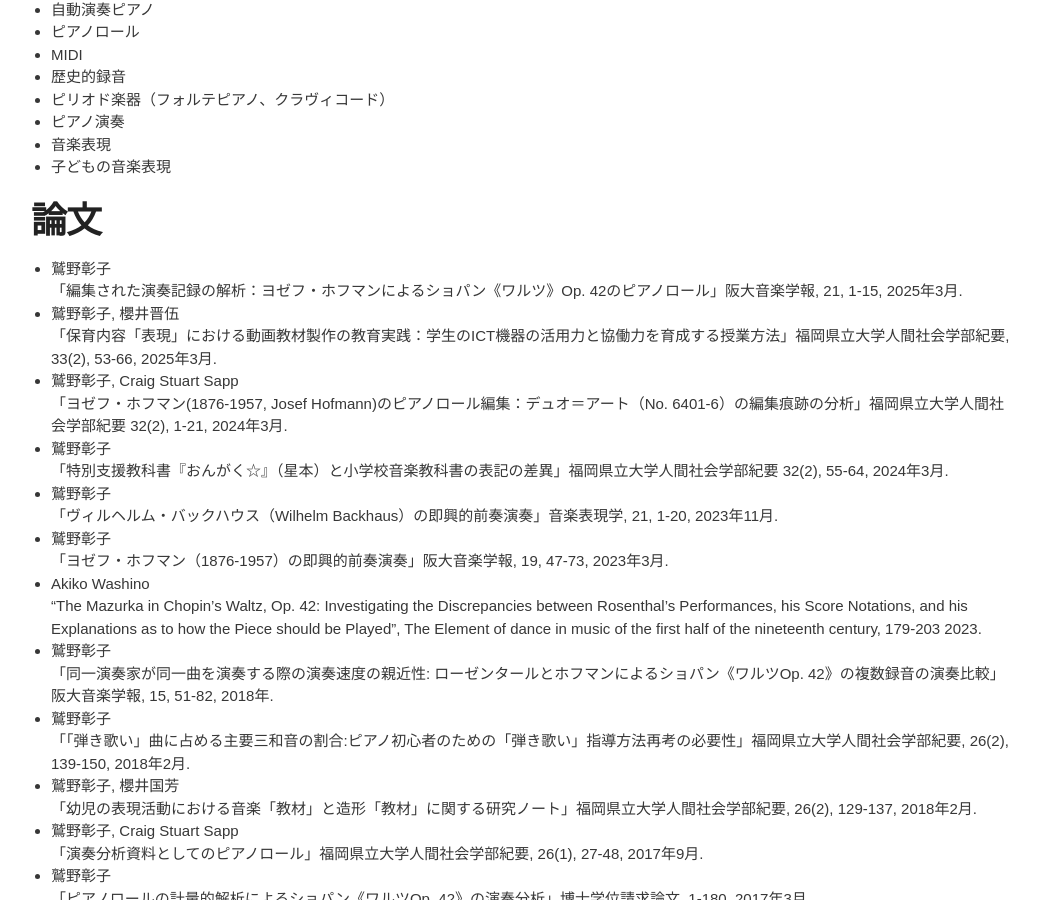
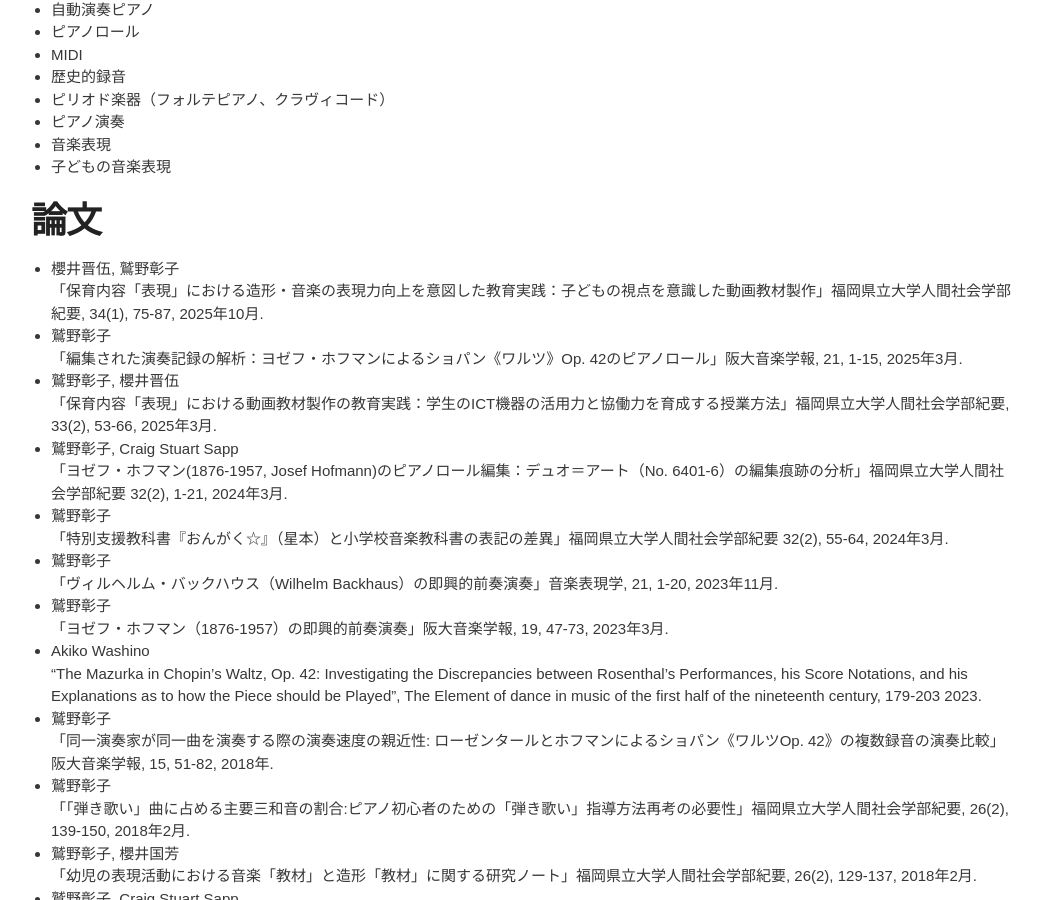
Before and after one commit to akikowashino/akikowashino.github.io, a Jekyll site: the page built from index.md, in a window 1280 px wide and 900 px high, scrolled down 1093 px. Shown: the whole window, without its empty margins (119-1161 px from the left). Built offline with Jekyll 4.4.1, drawn with Linux system fonts in a browser that asks for light colours; some of the changed text lies outside the part shown.

Commit message:
Update index.md

```diff
--- a/index.md
+++ b/index.md
@@ -43,6 +43,8 @@ lang: jp
 
 
 # 論文
+* 櫻井晋伍, 鷲野彰子<br>
+「保育内容「表現」における造形・音楽の表現力向上を意図した教育実践：子どもの視点を意識した動画教材製作」福岡県立大学人間社会学部紀要, 34(1), 75-87, 2025年10月.
 * 鷲野彰子<br>
 「編集された演奏記録の解析：ヨゼフ・ホフマンによるショパン《ワルツ》Op. 42のピアノロール」阪大音楽学報, 21, 1-15, 2025年3月.
 * 鷲野彰子, 櫻井晋伍<br>
@@ -136,6 +138,7 @@ lang: jp
 
 # 雑誌・Web雑誌
 * 新譜月評, レコード芸術ONLINE, 2024年10月号〜現在（毎月）.
+* 「ピアノ協奏曲第2番」, MOOK『ショパンとショパン・コンクール』（音楽之友社）, 74-75, 2025年9月.
 * インタビュー「七條恵子に聞くフォルテピアノとモーツァルト、19世紀のこと」, レコード芸術ONLINE, 2025年4月号.
 * 特集「グレン・グールドの30年：「録音」という創造の軌跡1952-1982」内のコラム「グレン・グールドの演奏とノイズ」とディスク・レビュー（4点）, 『レコード芸術』, 2022年11月号, 49, 51, 54, 57, 2022年10月.
 * レコード誕生物語第52回「現代に通じるモダニスト。J.ホフマンのザ・ゴールデン・ジュビリー・コンサート」, 『レコード芸術』, 2022年4月号, 64-68, 2022年3月.
```
